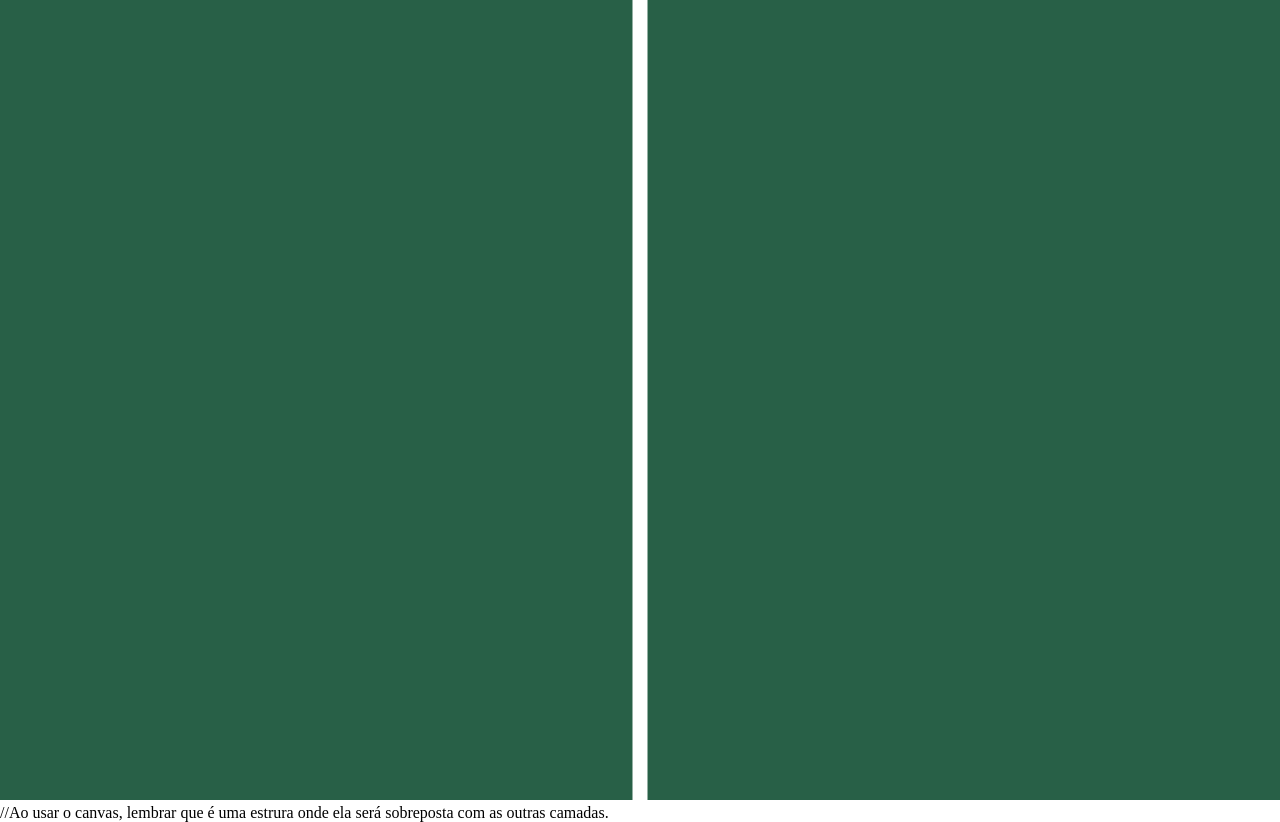
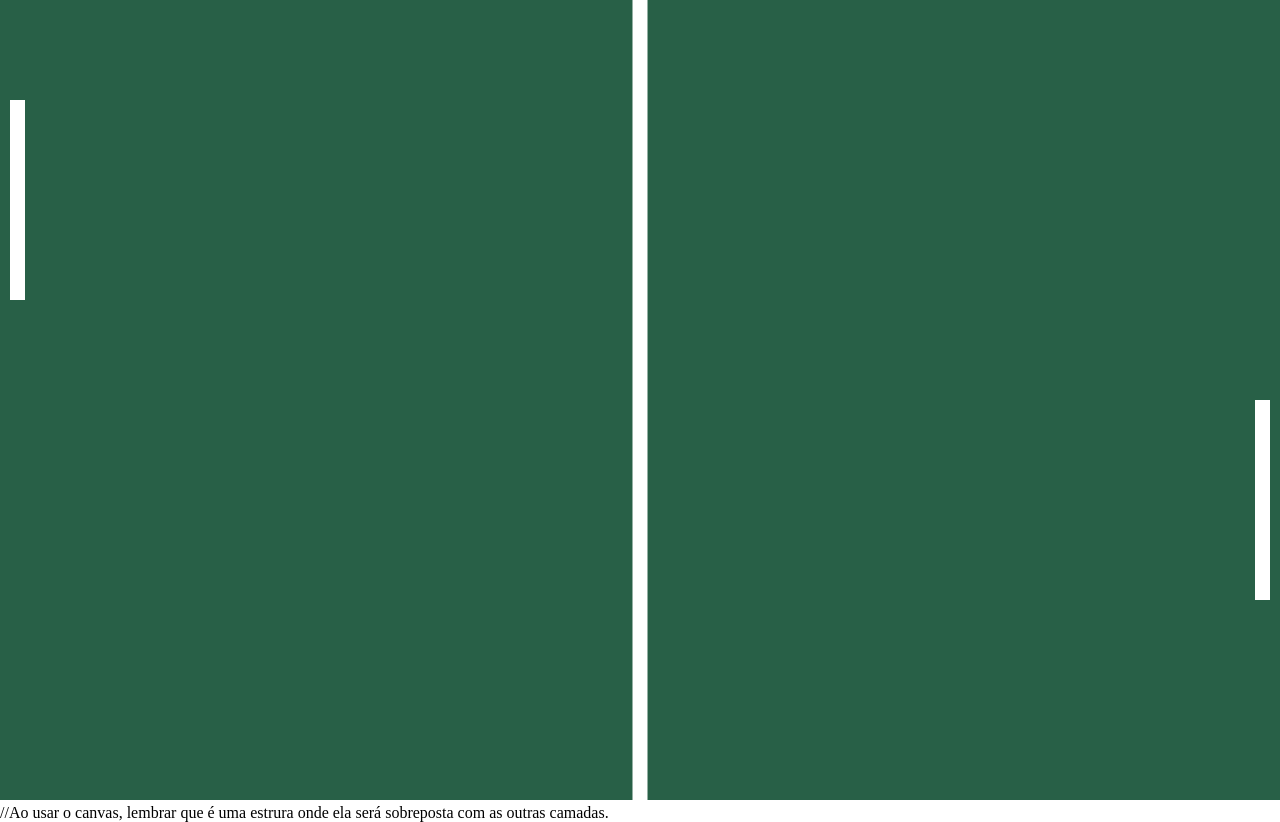
Before and after one commit to jardekas/Ping-PongJS, a plain HTML site: page index.html in a window 1280 px wide. Drawn offline with Linux system fonts and the light colour scheme.

Commit message:
Desenhando as Raquetes

```diff
--- a/index.html
+++ b/index.html
@@ -23,7 +23,7 @@
             canvasCtx.fillStyle = "#286047" //cor para o campo.
             canvasCtx.fillRect(0,0,window.innerWidth,window.innerHeight) // Comando usado para definir uma área retangular. Servirá para criar os campos de ambos os lados no jogo
 
-
+            //Linha Central
             canvasCtx.fillStyle = "#ffffff"
 
             const x = window.innerWidth / 2 - lineWidth / 2
@@ -32,6 +32,13 @@
             const h = window.innerHeight
 
             canvasCtx.fillRect(x,y,w,h)
+
+            //desenho da raquete esquerda
+
+            canvasCtx.fillRect(10,100,lineWidth,200)
+
+            //desenho daa raquete direita
+            canvasCtx.fillRect(window.innerWidth - lineWidth - 10,400,lineWidth,200)
         }
 
         setup() //lembrar de declarar as funções para que entrem em vigor
```
